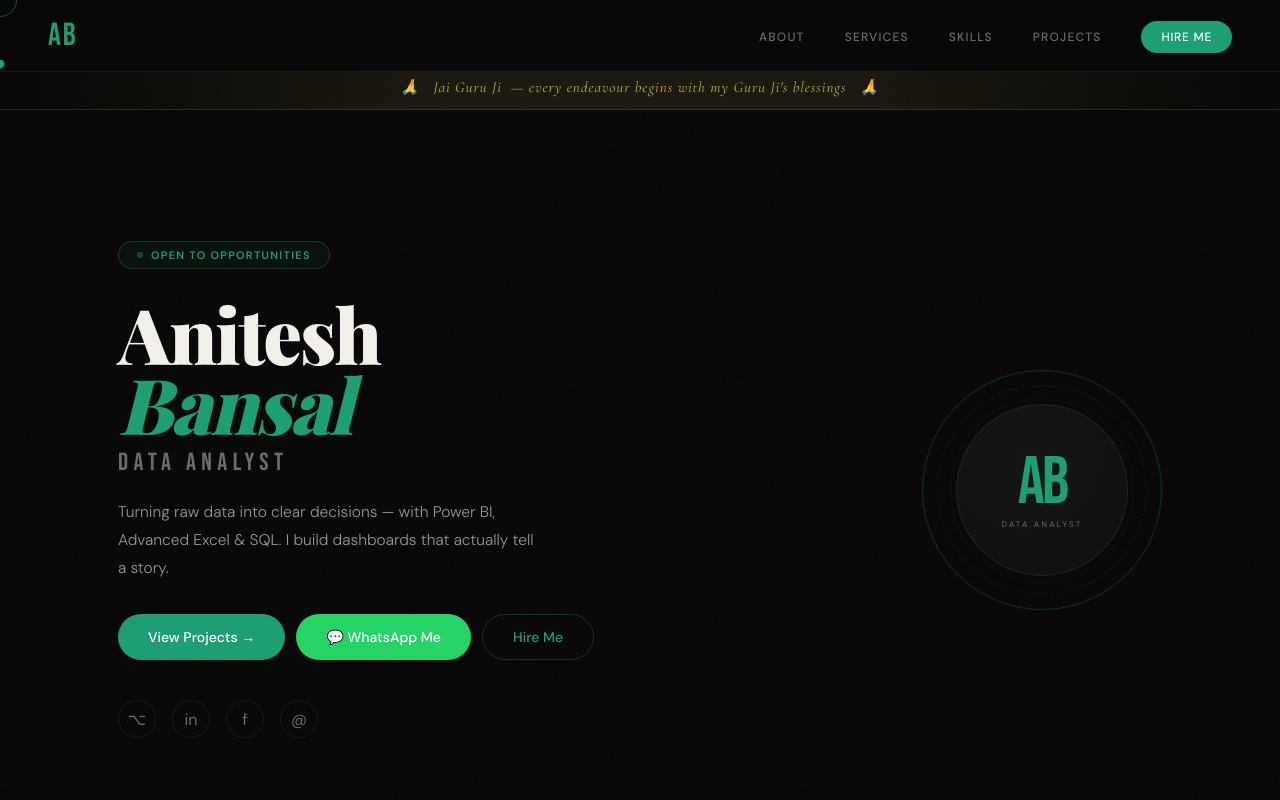
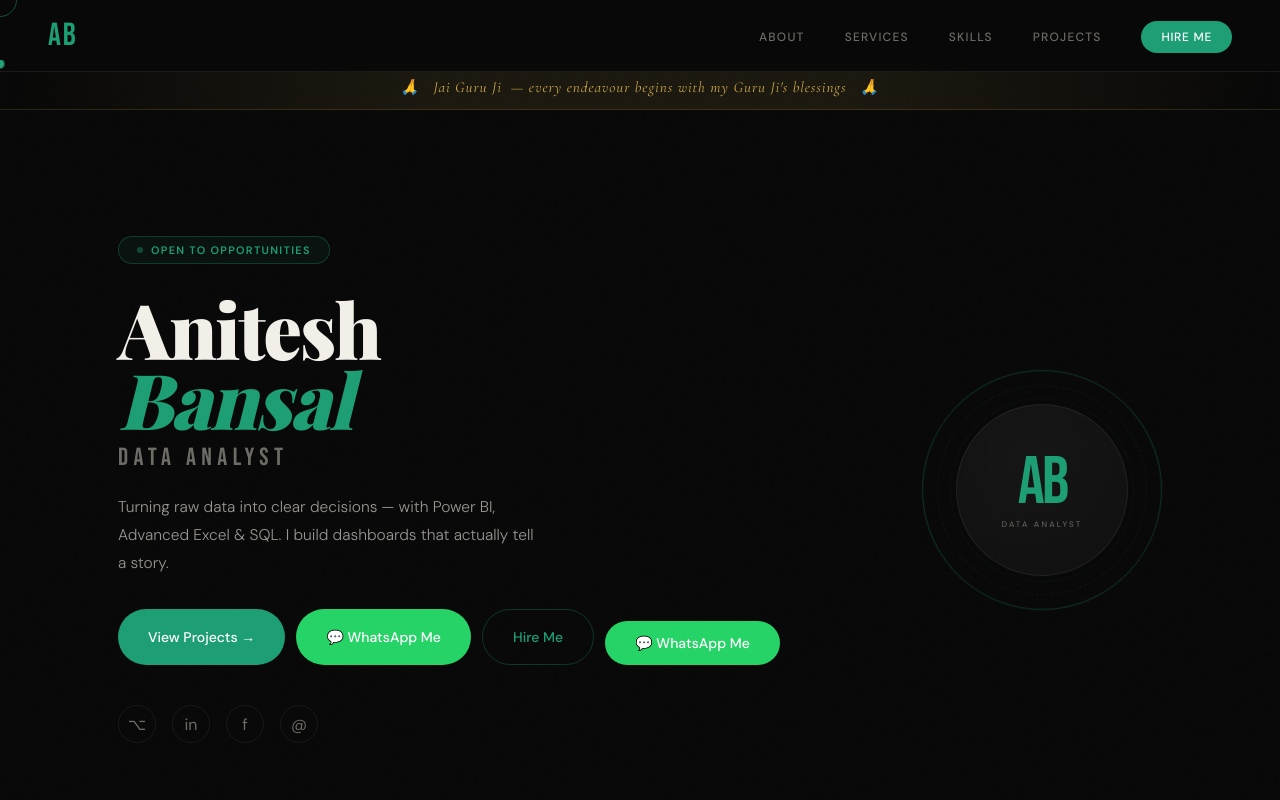
Before and after one commit to anitesh23b/anitesh23b.github.io, a plain HTML site: page index.html in a window 1280 px wide. Shown: the top 800 px of the page. Drawn offline with nearby package versions, Linux system fonts and the light colour scheme; a web font is replaced by a local one.

Commit message:
index.html

```diff
--- a/index.html
+++ b/index.html
@@ -259,6 +259,7 @@ footer .acc{color:var(--accent)}
         <a href="#projects" class="btn-p">View Projects →</a>
         <a href="https://wa.me/919053270520" target="_blank" class="btn-p" style="background:#25D366">💬 WhatsApp Me</a>
         <a href="mailto:contact.anitesh@gmail.com" class="btn-o">Hire Me</a>
+        <a href="https://wa.me/919053270520" target="_blank" class="btn-p" style="width:fit-content;background:#25D366;margin-top:0.75rem">💬 WhatsApp Me</a>
       </div>
       <div class="hero-links">
         <a href="https://github.com/anitesh23b" target="_blank" class="hero-link" title="GitHub">⌥</a>
```
